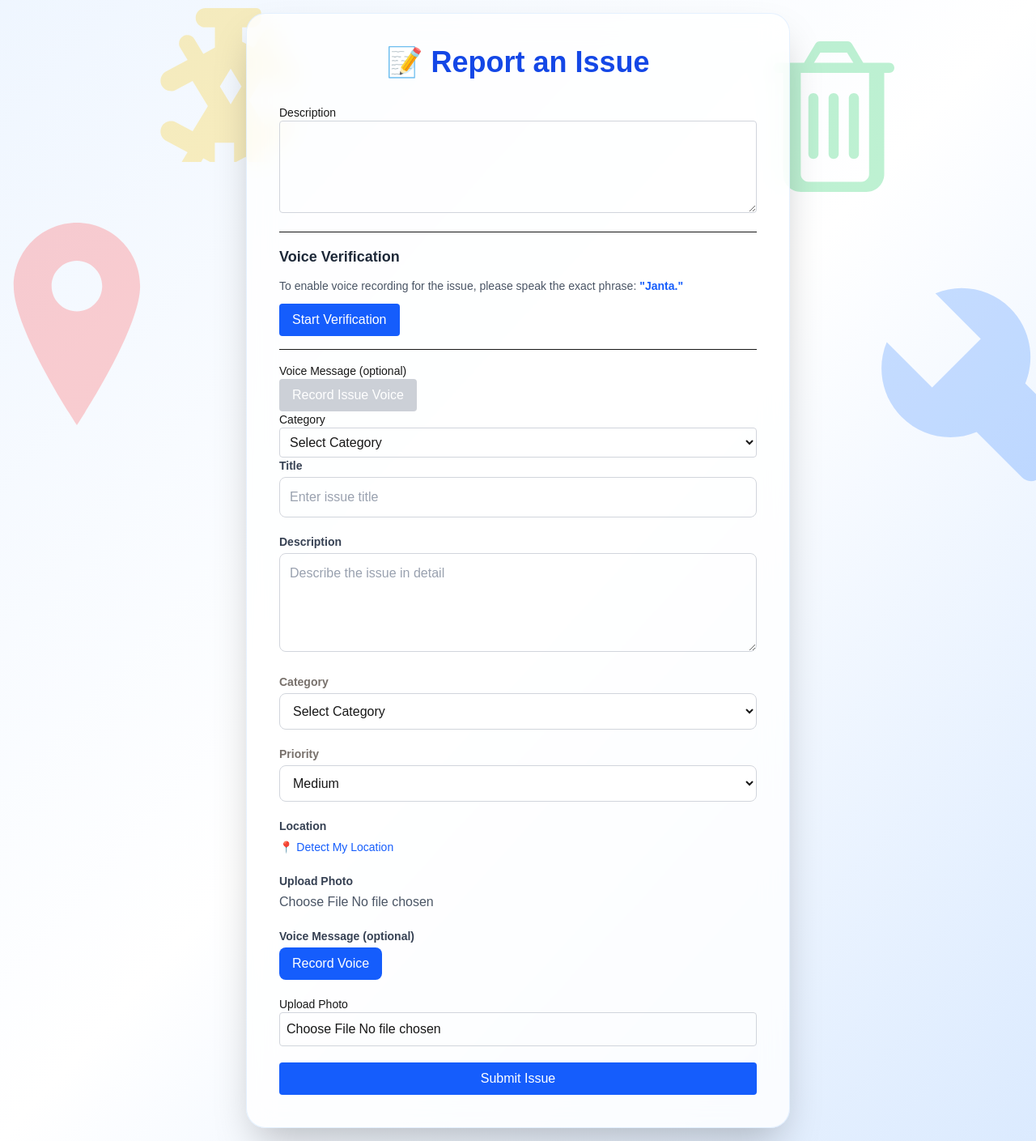
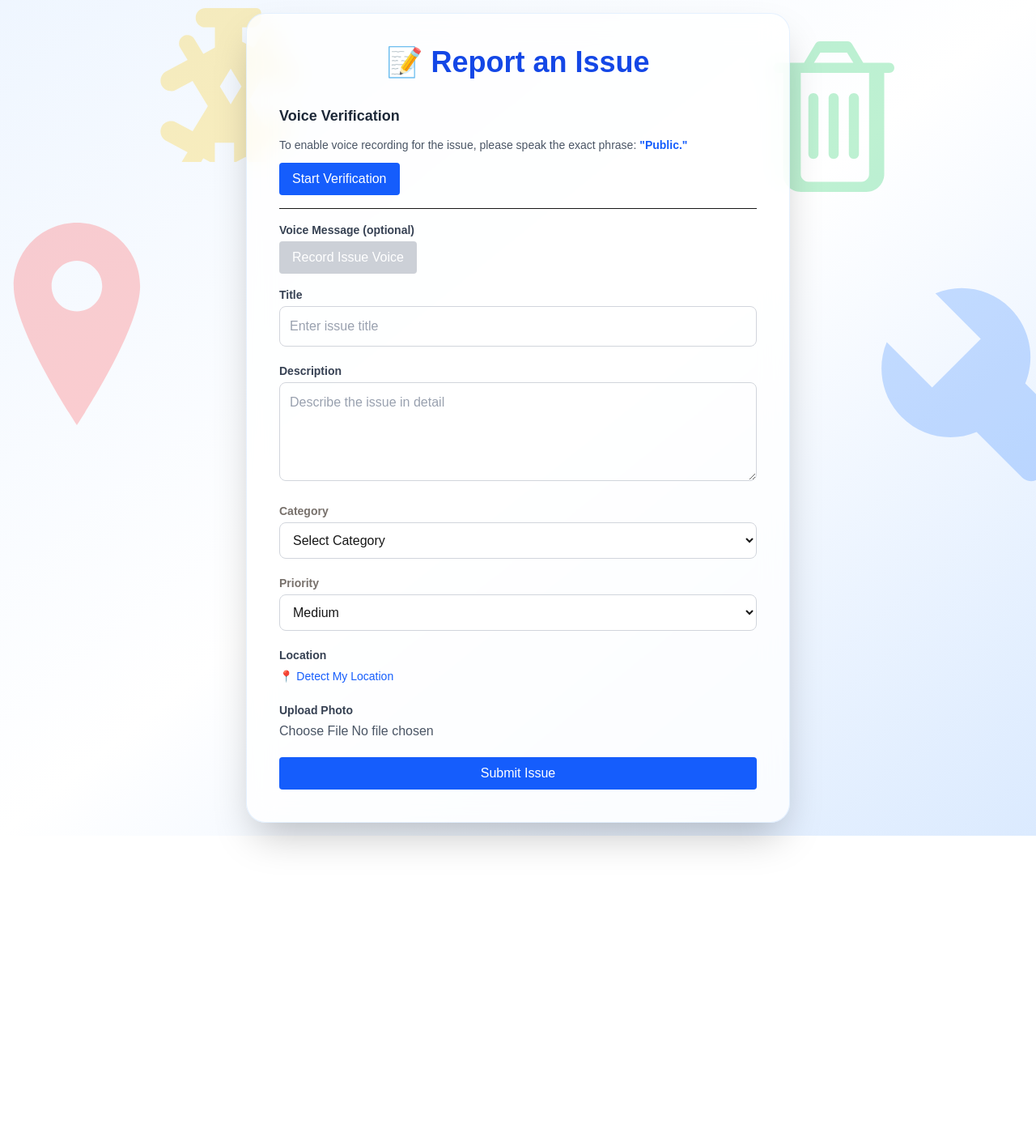
Before and after one commit to AshwinAnand868/civic-issue-reporting-platform, a Next.js app in the folder frontend/: page /report-issue in a window 1280 px wide. Shown: the top 1409 px of the page at 81% size. After the commit the page ends 1032 px from the top, so only its background shows below. Built offline with nearby package versions, Linux system fonts and the light colour scheme.

Commit message:
Fix admin login issue

```diff
--- a/frontend/app/(auth)/register/components/RegisterForm.tsx
+++ b/frontend/app/(auth)/register/components/RegisterForm.tsx
@@ -12,7 +12,7 @@ import { z } from "zod";
 type RegisterFormData = z.infer<typeof registerSchema>;
 
 // Required phrase for the voice sample
-const REQUIRED_PHRASE = "Janta";
+const REQUIRED_PHRASE = "Public";
 
 export default function RegistrationForm() {
   const [error, setError] = useState<string>("");
--- a/frontend/app/dashboard/citizen/page.tsx
+++ b/frontend/app/dashboard/citizen/page.tsx
@@ -366,9 +366,19 @@ export default function DashboardPage() {
         {/* Issues List */}
         <section>
           <div className="flex items-center justify-between mb-4">
-            <h2 className="text-xl font-semibold text-gray-800">My Reports</h2>
-            <div className="text-sm text-gray-500">
-              {filteredIssues.length} total
+            <div>
+              <h2 className="text-xl font-semibold text-gray-800">
+                My Reports
+              </h2>
+              <div className="text-sm text-gray-500 mt-2 font-bold">{issues.length} total</div>
+            </div>
+            <div>
+              <button
+                onClick={() => router.push("/report-issue")}
+                className="px-4 py-2 bg-blue-600 text-white rounded-lg hover:bg-blue-700 transition"
+              >
+                Report Issue
+              </button>
             </div>
           </div>
 
--- a/frontend/app/report-issue/components/ReportForm.tsx
+++ b/frontend/app/report-issue/components/ReportForm.tsx
@@ -11,7 +11,7 @@ import { z } from "zod";
 type ReportFormData = z.infer<typeof reportSchema>;
 
 // Expected phrase for voice verification
-const VERIFICATION_PHRASE = "Janta.";
+const VERIFICATION_PHRASE = "Public.";
 
 interface UserDetails {
   id: string;
@@ -543,15 +543,7 @@ const onSubmit = async (data: ReportFormData) => {
         <h2 className="text-4xl font-extrabold text-center mb-8 bg-clip-text text-blue-700">
           📝 Report an Issue
         </h2>
-        {/* Description */}
-        <div>
-          <label className="block text-sm font-medium">Description</label>
-          <textarea {...register("description")} rows={4} className="w-full p-2 border border-gray-300 rounded" />
-          {errors.description && <p className="text-red-500 text-sm">{errors.description.message}</p>}
-        </div>
-
         {/* --- VOICE AUTHENTICATION SECTION --- */}
-        <hr className="my-4" />
         <div className="space-y-3">
             <h3 className="text-lg font-bold text-gray-800">Voice Verification</h3>
             <p className="text-sm text-gray-600">
@@ -586,38 +578,29 @@ const onSubmit = async (data: ReportFormData) => {
                 )}
             </div>
         </div>
+        {error ? <p className="text-red-500 text-sm">{error}</p>
+          :<p className="text-green-600 text-sm">{success}</p>}
         <hr className="my-4" />
 
         {/* --- VOICE RECORDING FOR ISSUE --- */}
-        <div>
-          <label className="block text-sm font-medium">Voice Message (optional)</label>
+        {/* Error / Success */}
+        <div className="mb-2">
+          <label className="block text-sm font-semibold text-gray-700 mb-1">Voice Message (optional)</label>
           <div className="flex items-center gap-2">
             <button
               type="button"
               onClick={handleIssueRecording}
               // 💡 FIX: Use the calculated helper function.
               disabled={isIssueButtonDisabled}
-              className={`px-4 py-2 rounded ${
+              className={`px-4 py-2 rounded mb-2 ${
                 (recording && !activeRecorderRef.current?.isVerification) ? "bg-red-600" : isVerified ? "bg-blue-600" : "bg-gray-400"
               } text-white hover:opacity-90 disabled:opacity-50`}
-            >
+              >
               {(recording && !activeRecorderRef.current?.isVerification) ? "Stop Recording" : "Record Issue Voice"}
             </button>
 
             {recordedAudio && <audio controls src={recordedAudio} className="mt-2 w-full" />}
           </div>
-        </div>
-
-        {/* Category */}
-        <div>
-          <label className="block text-sm font-medium">Category</label>
-          <select {...register("category")} className="w-full p-2 border border-gray-300 rounded">
-            <option value="">Select Category</option>
-            <option value="Sanitation">Sanitation</option>
-            <option value="Roads">Roads</option>
-            <option value="Electricity">Electricity</option>
-          </select>
-          {errors.category && <p className="text-red-500 text-sm">{errors.category.message}</p>}
         </div>
 
         <form onSubmit={handleSubmit(onSubmit)} className="space-y-5">
@@ -725,44 +708,12 @@ const onSubmit = async (data: ReportFormData) => {
             />
           </div>
 
-          {/* Voice Recording */}
-          <div>
-            <label className="block text-sm font-semibold text-gray-700 mb-1">
-              Voice Message (optional)
-            </label>
-            <div className="flex items-center gap-3">
-              <button
-                type="button"
-                onClick={handleVoiceRecording}
-                className={`px-4 py-2 rounded-lg font-medium transition-all ${
-                  recording
-                    ? "bg-red-600 text-white hover:bg-red-700"
-                    : "bg-blue-600 text-white hover:bg-blue-700"
-                }`}
-              >
-                {recording ? "⏹ Stop Recording" : " Record Voice"}
-              </button>
-              {recordedAudio && (
-                <audio controls src={recordedAudio} className="mt-2 w-full" />
-              )}
-            </div>
-          </div>
-
           {/* Error / Success */}
-          {error && (
+          {/* {error && (
             <p className="text-red-600 text-sm font-medium text-center">
               {error}
-            </p>)}
+            </p>)} */}
 
-        {/* Photo Upload */}
-        <div>
-          <label className="block text-sm font-medium">Upload Photo</label>
-          <input type="file" accept="image/*" onChange={handleFileUpload} className="w-full p-2 border border-gray-300 rounded" />
-        </div>
-
-        {/* Error / Success */}
-        {error && <p className="text-red-500 text-sm">{error}</p>}
-        {success && <p className="text-green-600 text-sm">{success}</p>}
 
         {/* Submit */}
         <button
@@ -778,11 +729,11 @@ const onSubmit = async (data: ReportFormData) => {
           ) : (
             "Submit Issue"
           )}
-          {success && (
+          {/* {success && (
             <p className="text-green-600 text-sm font-medium text-center">
               {success}
             </p>
-          )}
+          )} */}
           </button>
         </form>
       </div>
```
